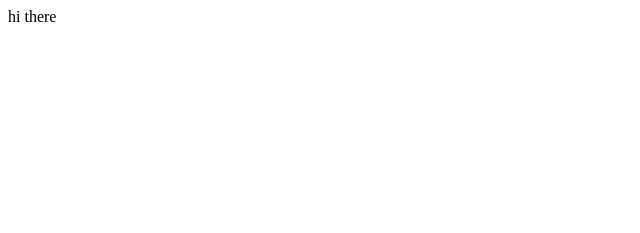
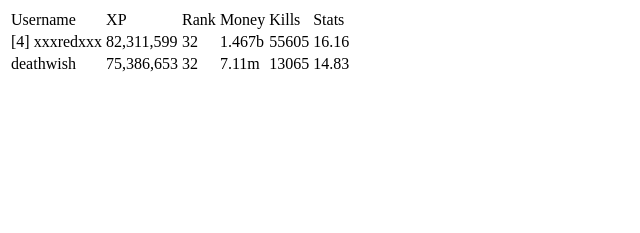
Before and after one commit to PieceOfToast/pieceoftoast.github.io, a plain HTML site: page index.html in a window 1280 px wide. Shown: the whole page, without its empty margins (0-640 px from the left). Drawn offline with Linux system fonts and the light colour scheme.

Commit message:
Update index.html

```diff
--- a/index.html
+++ b/index.html
@@ -1,8 +1,91 @@
 
 <head>
-
+  <title> More Better Leaderboard? </title>
 </head>
 
 <body>
-hi there
+<table>
+<tbody>
+<tr>
+<td>Username</td>
+<td>XP</td>
+<td>Rank</td>
+<td>Money</td>
+<td>Kills</td>
+<td>Stats</td>
+</tr>
+<tr>
+<td>[4] xxxredxxx</td>
+<td>82,311,599</td>
+<td>32</td>
+<td>1.467b</td>
+<td>55605</td>
+<td>16.16</td>
+</tr>
+<tr>
+<td>deathwish</td>
+<td>75,386,653</td>
+<td>32</td>
+<td>7.11m</td>
+<td>13065</td>
+<td>14.83</td>
+</tr>
+<tr>
+<td>&nbsp;</td>
+<td>&nbsp;</td>
+<td>&nbsp;</td>
+<td>&nbsp;</td>
+<td>&nbsp;</td>
+<td>&nbsp;</td>
+</tr>
+<tr>
+<td>&nbsp;</td>
+<td>&nbsp;</td>
+<td>&nbsp;</td>
+<td>&nbsp;</td>
+<td>&nbsp;</td>
+<td>&nbsp;</td>
+</tr>
+<tr>
+<td>&nbsp;</td>
+<td>&nbsp;</td>
+<td>&nbsp;</td>
+<td>&nbsp;</td>
+<td>&nbsp;</td>
+<td>&nbsp;</td>
+</tr>
+<tr>
+<td>&nbsp;</td>
+<td>&nbsp;</td>
+<td>&nbsp;</td>
+<td>&nbsp;</td>
+<td>&nbsp;</td>
+<td>&nbsp;</td>
+</tr>
+<tr>
+<td>&nbsp;</td>
+<td>&nbsp;</td>
+<td>&nbsp;</td>
+<td>&nbsp;</td>
+<td>&nbsp;</td>
+<td>&nbsp;</td>
+</tr>
+<tr>
+<td>&nbsp;</td>
+<td>&nbsp;</td>
+<td>&nbsp;</td>
+<td>&nbsp;</td>
+<td>&nbsp;</td>
+<td>&nbsp;</td>
+</tr>
+<tr>
+<td>&nbsp;</td>
+<td>&nbsp;</td>
+<td>&nbsp;</td>
+<td>&nbsp;</td>
+<td>&nbsp;</td>
+<td>&nbsp;</td>
+</tr>
+</tbody>
+</table>
 </body>
```
